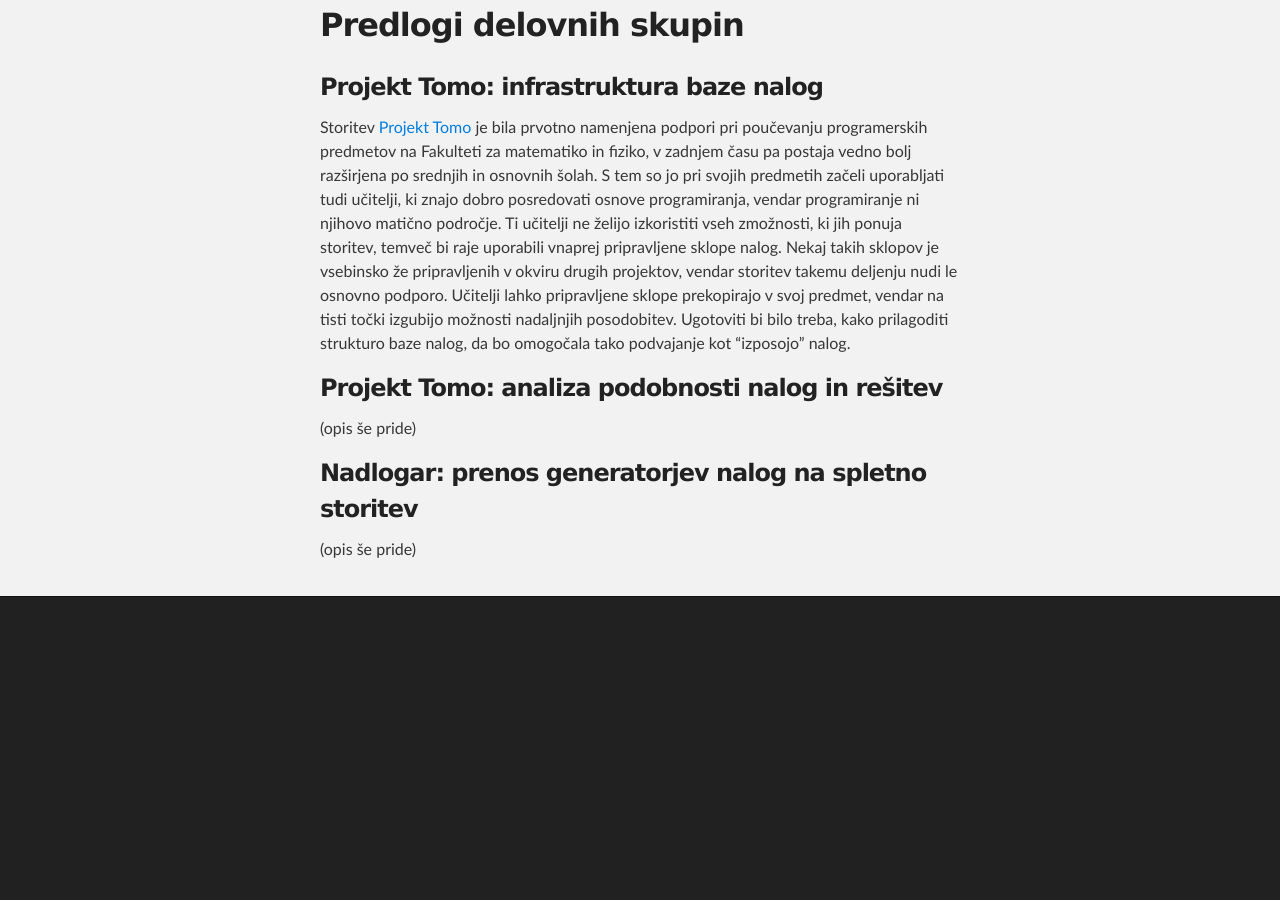
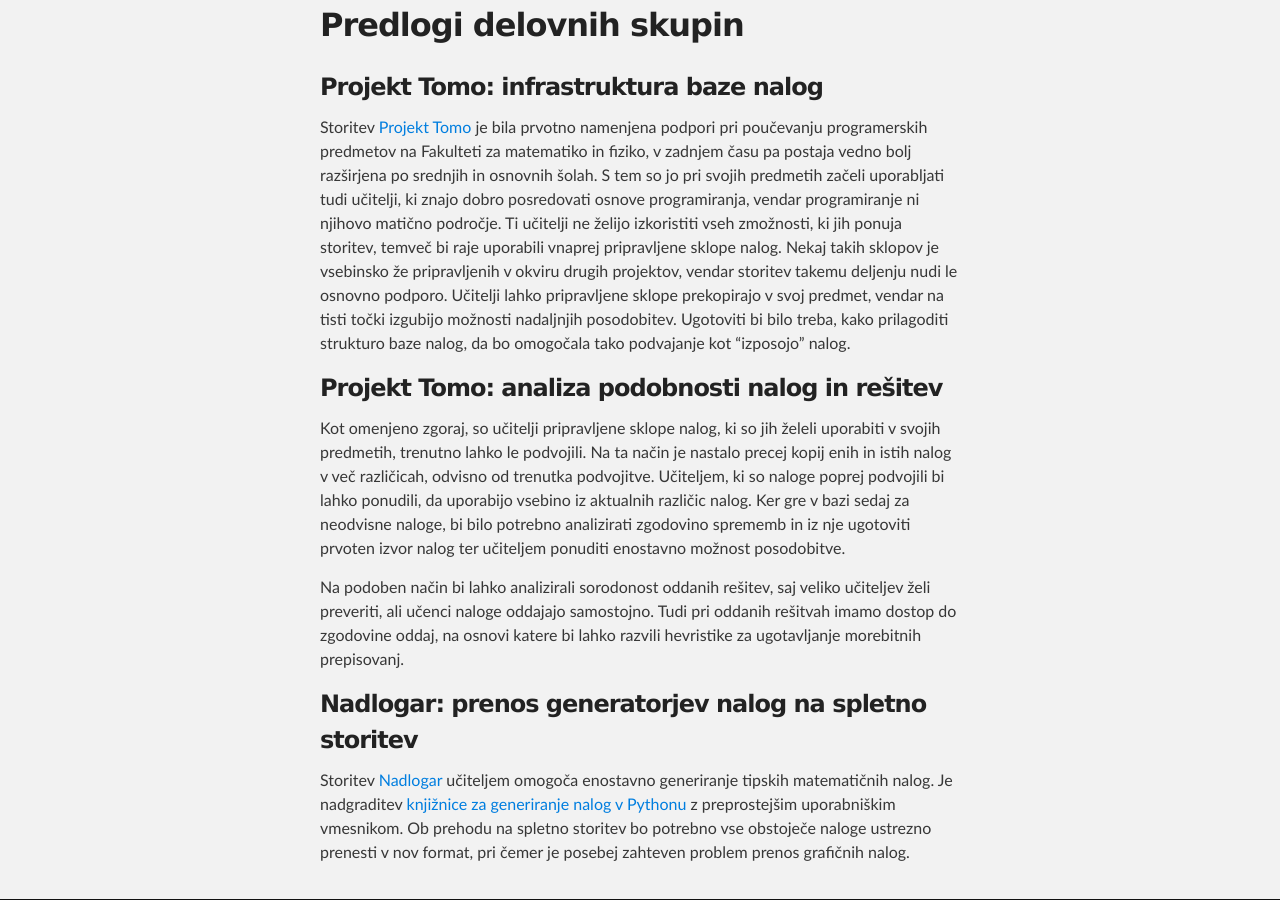
Before and after one commit to programerski-klub-fmf/bled23-winter-sprint, a Jekyll site: the page built from index.md, in a window 1280 px wide and 900 px high, scrolled down 656 px. Built offline with Jekyll 4.4.1, drawn with Linux system fonts in a browser that asks for light colours; before the commit the page ends 1253 px from its top, so only the background shows below that.

Commit message:
Dokončan opis skupin

```diff
--- a/index.md
+++ b/index.md
@@ -26,8 +26,10 @@ Storitev [Projekt Tomo](https://www.projekt-tomo.si) je bila prvotno namenjena p
 
 ### Projekt Tomo: analiza podobnosti nalog in rešitev
 
-(opis še pride)
+Kot omenjeno zgoraj, so učitelji pripravljene sklope nalog, ki so jih želeli uporabiti v svojih predmetih, trenutno lahko le podvojili. Na ta način je nastalo precej kopij enih in istih nalog v več različicah, odvisno od trenutka podvojitve. Učiteljem, ki so naloge poprej podvojili bi lahko ponudili, da uporabijo vsebino iz aktualnih različic nalog. Ker gre v bazi sedaj za neodvisne naloge, bi bilo potrebno analizirati zgodovino sprememb in iz nje ugotoviti prvoten izvor nalog ter učiteljem ponuditi enostavno možnost posodobitve.
+
+Na podoben način bi lahko analizirali sorodonost oddanih rešitev, saj veliko učiteljev želi preveriti, ali učenci naloge oddajajo samostojno. Tudi pri oddanih rešitvah imamo dostop do zgodovine oddaj, na osnovi katere bi lahko razvili hevristike za ugotavljanje morebitnih prepisovanj.
 
 ### Nadlogar: prenos generatorjev nalog na spletno storitev
 
-(opis še pride)
+Storitev [Nadlogar](https://www.nadlogar.si) učiteljem omogoča enostavno generiranje tipskih matematičnih nalog. Je nadgraditev [knjižnice za generiranje nalog v Pythonu](https://github.com/ursa16180/generiranje-nalog/tree/python) z preprostejšim uporabniškim vmesnikom. Ob prehodu na spletno storitev bo potrebno vse obstoječe naloge ustrezno prenesti v nov format, pri čemer je posebej zahteven problem prenos grafičnih nalog.
```
